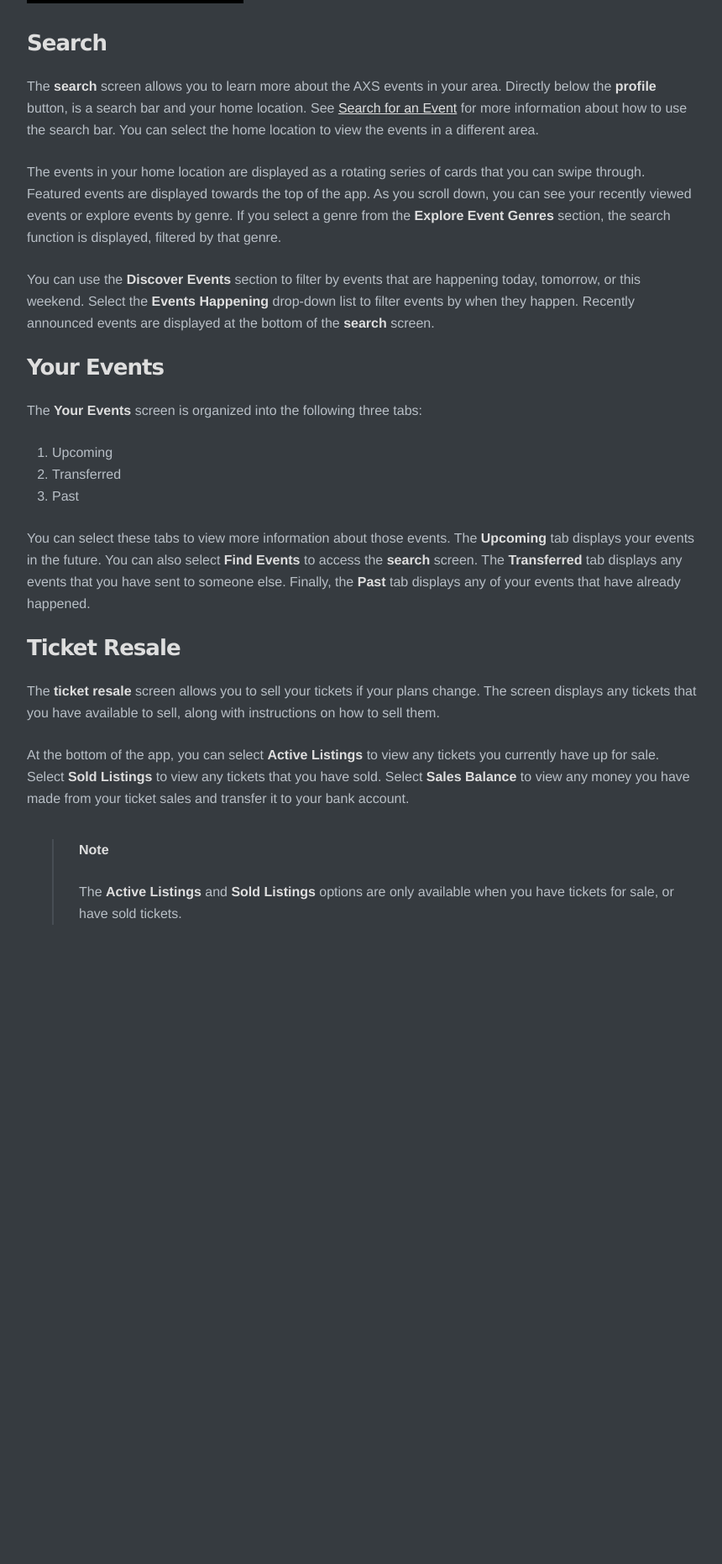
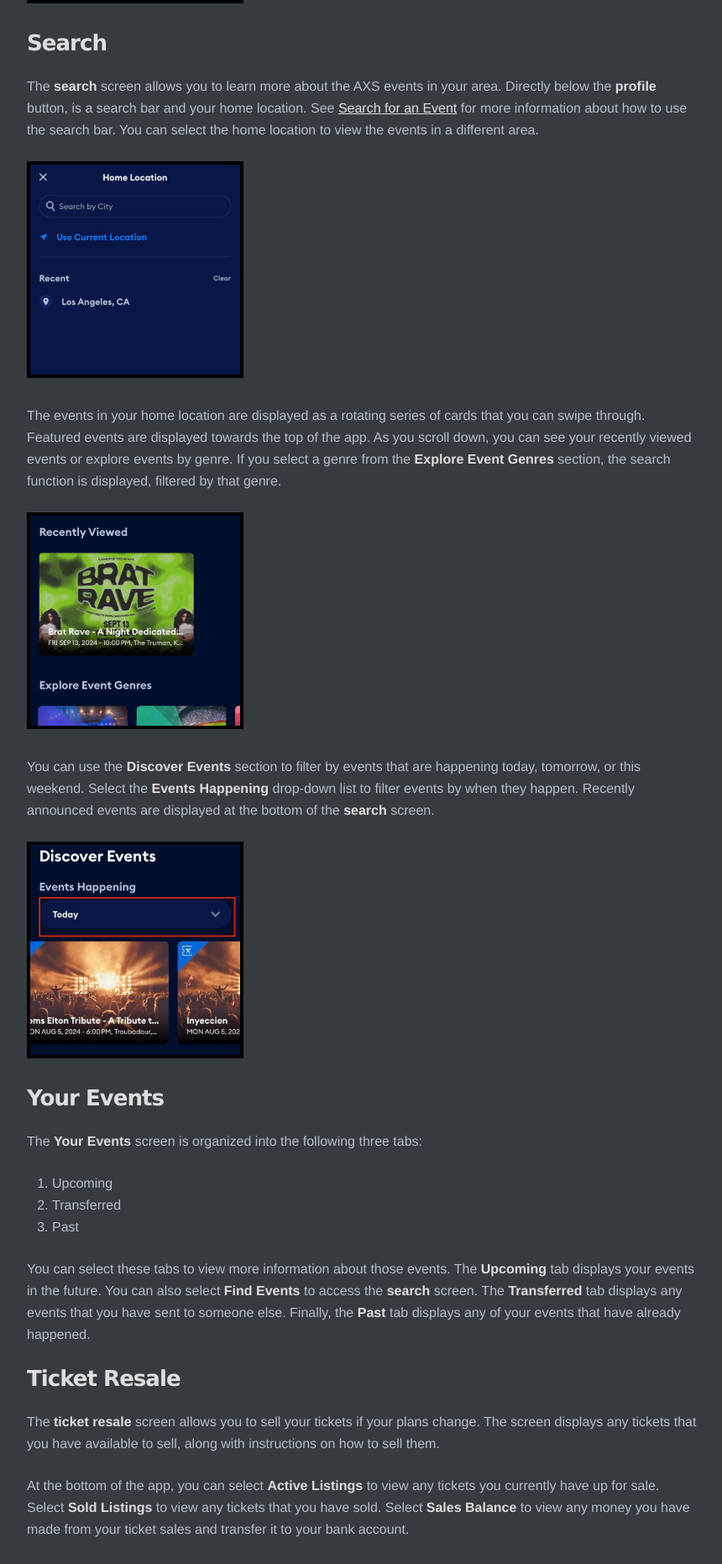
Before and after one commit to Jack-Walton/jack-walton.github.io, a Jekyll site: the page built from AXS/navigate_app.md, in a window 1280 px wide. Shown: the part 2386-4248 px from the top of the page at 84% size, without its empty margins (8-868 px from the left). Built offline with Jekyll 4.4.1, drawn with Linux system fonts in a browser that asks for light colours; before the commit the page ends 3517 px from its top, so only the background shows below that.

Commit message:
Add photos
I added more photos the the Navigate the App page.

```diff
--- a/AXS/navigate_app.md
+++ b/AXS/navigate_app.md
@@ -44,9 +44,18 @@
 
 The **search** screen allows you to learn more about the AXS events in your area. Directly below the **profile** button, is a search bar and your home location. See <a href="{{ site.baseurl }}/AXS/search_for_event">Search for an Event</a> for more information about how to use the search bar. You can select the home location to view the events in a different area.
 
+<img src="{{ site.baseurl }}/AXS/pictures/navigate_app/home_location.jpg"
+  alt="The Home Location screen"  width="250"/>
+
 The events in your home location are displayed as a rotating series of cards that you can swipe through. Featured events are displayed towards the top of the app. As you scroll down, you can see your recently viewed events or explore events by genre. If you select a genre from the **Explore Event Genres** section, the search function is displayed, filtered by that genre.
 
+<img src="{{ site.baseurl }}/AXS/pictures/navigate_app/recently_viewed_events.jpg"
+  alt="The Recently Viewed and Explore Event Genres sections"  width="250"/>
+
 You can use the **Discover Events** section to filter by events that are happening today, tomorrow, or this weekend. Select the **Events Happening** drop-down list to filter events by when they happen. Recently announced events are displayed at the bottom of the **search** screen.
+
+<img src="{{ site.baseurl }}/AXS/pictures/navigate_app/discover_events.jpg"
+  alt="The Discover Events section"  width="250"/>
 
 ## Your Events
 
```
Also changed, not shown: AXS/pictures/navigate_app/discover_events.jpg (added), AXS/pictures/navigate_app/home_location.jpg (added), AXS/pictures/navigate_app/recently_viewed_events.jpg (added), AXS/pictures/navigate_app/your_events.jpg (added), 3 other files.
